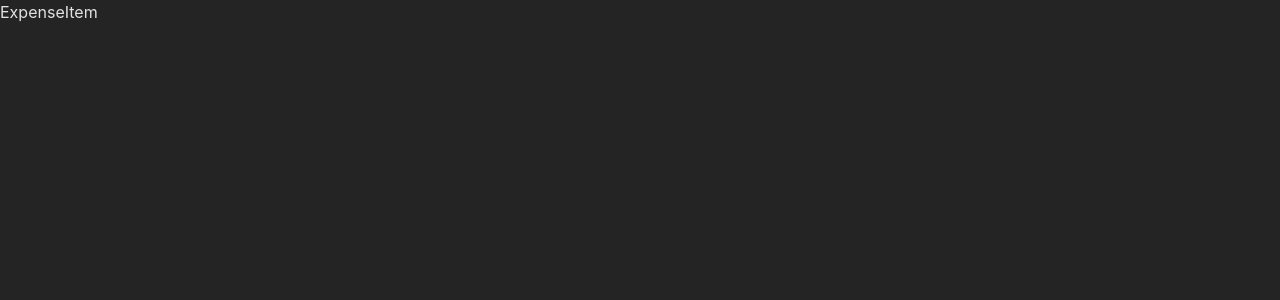
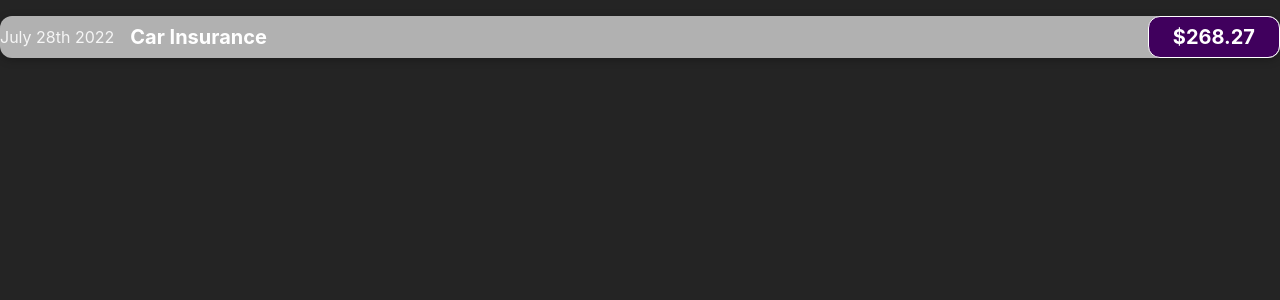
Before and after one commit to metalhead5209/react-expense-tracker, a React (Vite) app: page / in a window 1280 px wide. Shown: the top 300 px of the page. Built offline with nearby package versions, Linux system fonts and the light colour scheme.

Commit message:
added item component with styling

```diff
--- /dev/null
+++ b/src/components/ExpenseItem/ExpenseItem.css
@@ -0,0 +1,56 @@
+.expense-item {
+    display: flex;
+    justify-content: space-between;
+    align-items: center;
+    box-shadow: 0 2px 8px rgba(0,0,0,0.25);
+    padding: 0.5 rem;
+    margin: 1rem 0;
+    border-radius: 12px;
+    background-color: #b1b1b1;
+}
+
+.expense-item__description {
+    display: flex;
+    flex-direction: column;
+    gap: 1rem;
+    align-items: flex-end;
+    flex-flow: column-reverse;
+    justify-content: flex-start;
+    flex: 1;
+}
+
+.expense-item h2 {
+    color: #3a3a3a;
+    font-size: 1rem;
+    flex: 1;
+    margin: 0 1rem;
+    color: white;
+  }
+
+  .expense-item__price {
+    font-size: 1rem;
+    font-weight: bold;
+    color: white;
+    background-color: #40005d;
+    border: 1px solid white;
+    padding: 0.5rem;
+    border-radius: 12px;
+  }
+
+  @media (min-width: 580px) {
+    .expense-item__description {
+      flex-direction: row;
+      align-items: center;
+      justify-content: flex-start;
+      flex: 1;
+    }
+
+    .expense-item__description h2 {
+      font-size: 1.25rem;
+    }
+
+    .expense-item__price {
+      font-size: 1.25rem;
+      padding: 0.5rem 1.5rem;
+    }
+  }
--- a/src/components/ExpenseItem/ExpenseItem.jsx
+++ b/src/components/ExpenseItem/ExpenseItem.jsx
@@ -1,9 +1,16 @@
-import React from 'react'
+import React from "react";
+import './ExpenseItem.css';
 
 const ExpenseItem = () => {
   return (
-    <div>ExpenseItem</div>
-  )
-}
+    <div className="expense-item">
+      <div>July 28th 2022</div>
+      <div className="expense-item__description">
+        <h2>Car Insurance</h2>
+        <div className="expense-item__price">$268.27</div>
+      </div>
+    </div>
+  );
+};
 
-export default ExpenseItem
+export default ExpenseItem;
```
